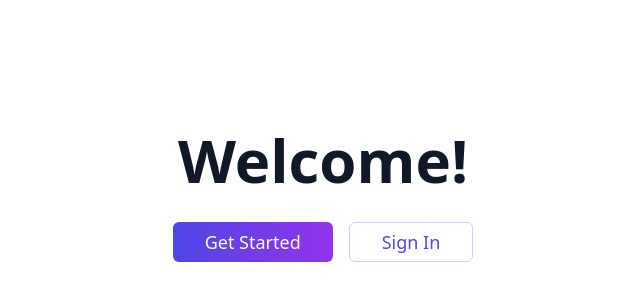
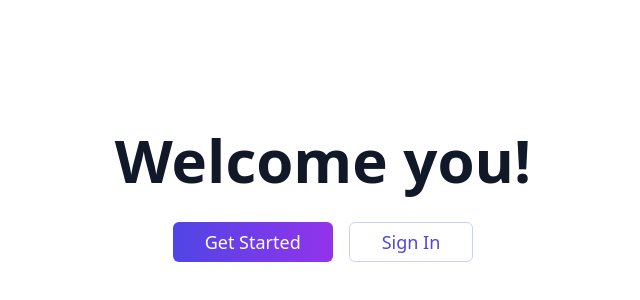
Before and after one commit to olganedelcu/platform-jobsties, a React (Vite) app: page / in a window 1280 px wide. Shown: the part 204-504 px from the top of the page, without its empty margins (317-957 px from the left). Built offline with nearby package versions, Linux system fonts and the light colour scheme.

Commit message:
Replace "Welcome!" with "Welcome you!"
Updated the home page to display "Welcome you!" instead of "Welcome!".

```diff
--- a/src/pages/Index.tsx
+++ b/src/pages/Index.tsx
@@ -9,7 +9,7 @@ const Index = () => {
     <div className="min-h-screen flex flex-col items-center justify-center bg-white">
       <div className="text-center space-y-8 p-8">
         <h1 className="text-4xl md:text-6xl font-bold text-gray-900">
-          Welcome!
+          Welcome you!
         </h1>
 
         <div className="flex flex-col sm:flex-row gap-4 justify-center">
```
